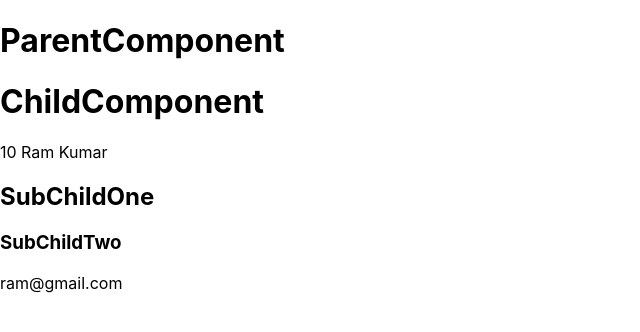
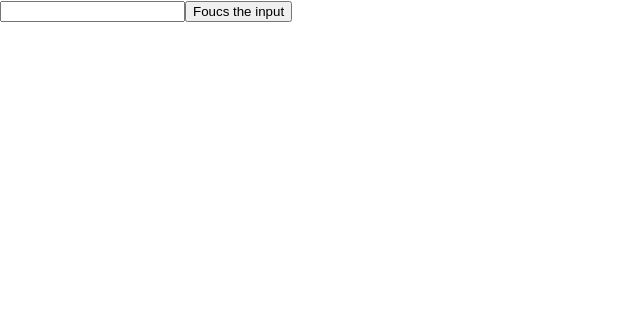
Before and after one commit to srb2305/myappjuly7am, a React (Create React App) app: page / in a window 1280 px wide. Shown: the top 332 px of the page, without its empty margins (0-640 px from the left). Built offline with nearby package versions, Linux system fonts and the light colour scheme.

Commit message:
useReducer useRef

```diff
--- a/src/components/ContextApi/ParentComponent.js
+++ b/src/components/ContextApi/ParentComponent.js
@@ -11,7 +11,7 @@ const ParentComponent = () => {
 
 	return (
 		<UserContext.Provider value={user}>
-			<h1> ParentComponent </h1>
+			<h1> ParentComponent 1</h1>
 				<ChildComponent />
 		</UserContext.Provider>
 	)
--- /dev/null
+++ b/src/components/Hooks/UseReducer.js
@@ -0,0 +1,31 @@
+import { useReducer } from 'react';
+
+const intialState = {count:0};
+
+function reducer(state, action){
+	switch (action.type){ // increment  or decrement or reset
+		case 'increment':
+			return { count: state.count+1 }
+		case 'decrement':
+			return {count: state.count-1};
+		case 'reset':
+			return {count:0};
+		default:
+			return {count:0};
+	}
+}
+
+function Counter(){
+	const [state,dispatch] = useReducer(reducer, intialState );
+
+	return(
+		<>
+			<p>Count No. : {state.count}  </p>
+			<button onClick={()=> dispatch({type: 'increment'}) } > Increment</button>
+			<button onClick={()=> dispatch({type: 'decrement'}) } > Decrement</button>
+			<button onClick={()=> dispatch({type: 'reset'}) } > Reset</button>
+		</>
+	)
+}
+
+export default Counter;
--- /dev/null
+++ b/src/components/Hooks/useRef.js
@@ -0,0 +1,19 @@
+import { useRef } from 'react';
+
+
+function TextInputWithFocusButtonClick(){
+	const input1 =  useRef(null);
+
+	const onButtonClick = () => {
+		input1.current.focus()
+	}
+
+	return(
+		<>
+			<input ref={input1} type="text" />
+			<button onClick={onButtonClick} > Foucs the input </button>
+		</>
+	)
+}
+
+export default TextInputWithFocusButtonClick;
--- a/src/index.js
+++ b/src/index.js
@@ -11,13 +11,15 @@ import LifeCycle from './components/LifeCycle';
 import ApiCall from './components/ApiCall';
 import ContactForm from './components/ContactForm';
 import ParentComponent from './components/ContextApi/ParentComponent';
+import Counter from './components/Hooks/UseReducer';
+import TextInputWithFocusButtonClick from './components/Hooks/useRef';
 
 import reportWebVitals from './reportWebVitals';
 
 const root = ReactDOM.createRoot(document.getElementById('root2345'));
 root.render(
   <React.StrictMode>
-    <ParentComponent />
+    <TextInputWithFocusButtonClick />
   </React.StrictMode>
 );
 
```
